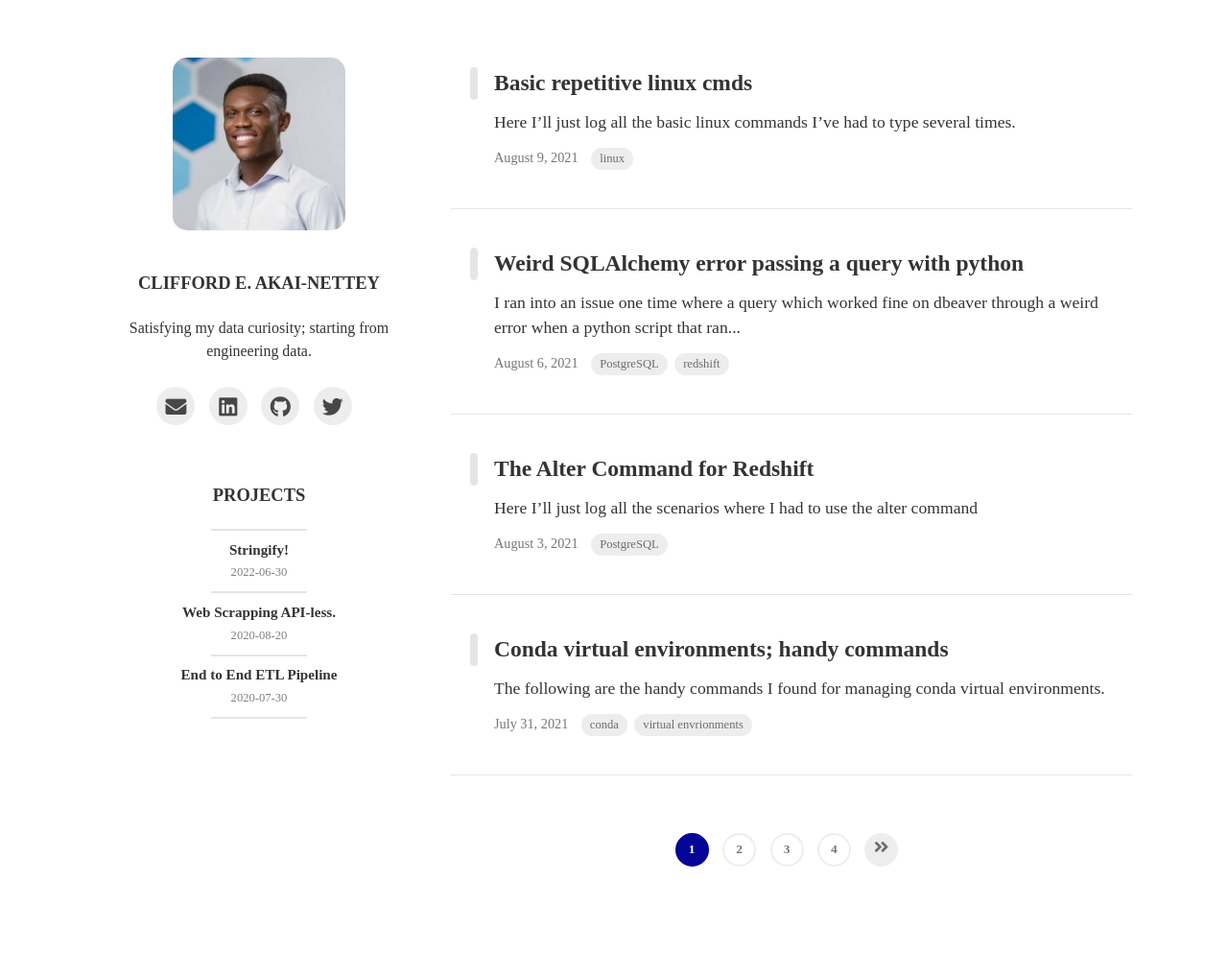
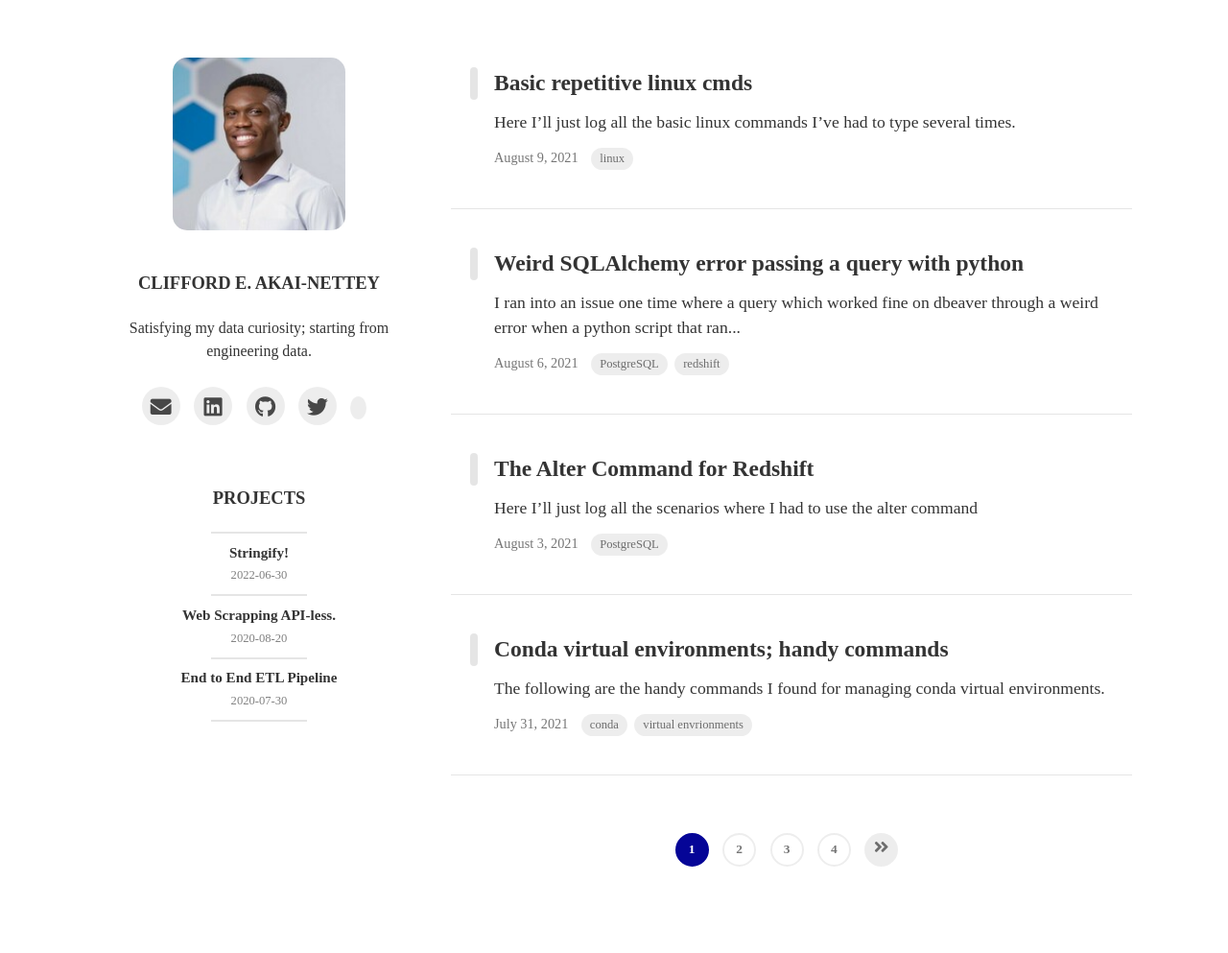
Before and after one commit to cliffordEmmanuel/cliffordEmmanuel.github.io, a Jekyll site: the page built from index.html, in a window 1280 px wide. Shown: the whole page at 96% size. Built offline with Jekyll 4.4.1, drawn with Linux system fonts in a browser that asks for light colours; nearby versions of some CDN libraries; some web fonts are replaced; the list of posts is cut into pages by our own code.

```diff
--- a/_config.yml
+++ b/_config.yml
@@ -16,7 +16,7 @@
   # Icons
   icons :
     email:  cliffemmanuels@gmail.com
-    linkedin:  https://www.linkedin.com/in/cliffordemmanuelakai-nettey/
+    linkedin:  https://medium.com/@ce_akainettey
     github: cliffordEmmanuel
     gitlab:
     bitbucket:
--- a/_includes/icons.html
+++ b/_includes/icons.html
@@ -78,3 +78,11 @@
   </a>
 </li>
 {% endif %}
+
+{% if icons.medium %}
+<li>
+  <a href="http://medium.com/{{ icons.medium }}">
+    <i class="fa-brands fa-medium"></i>
+  </a>
+</li>
+{% endif %}
```
